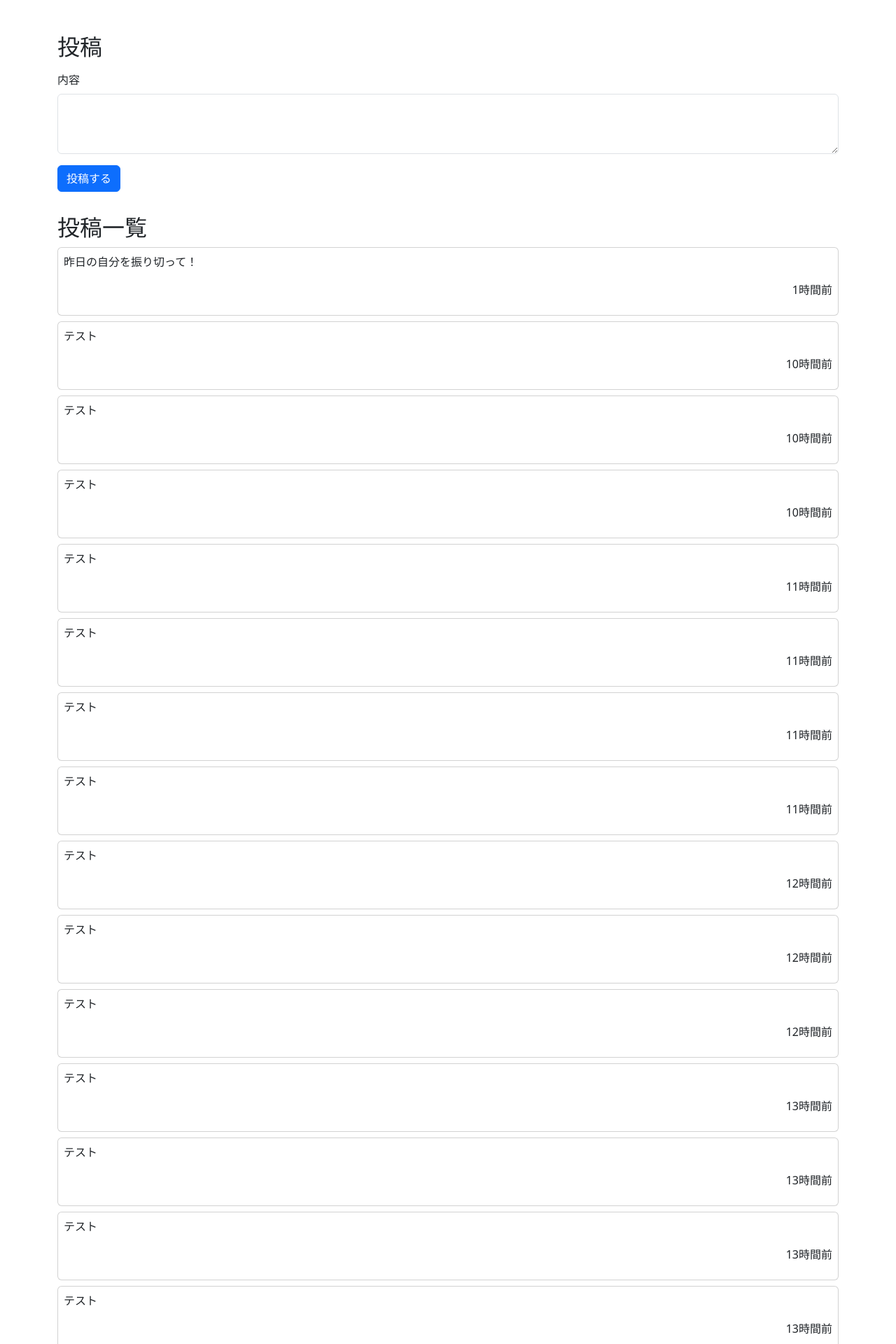
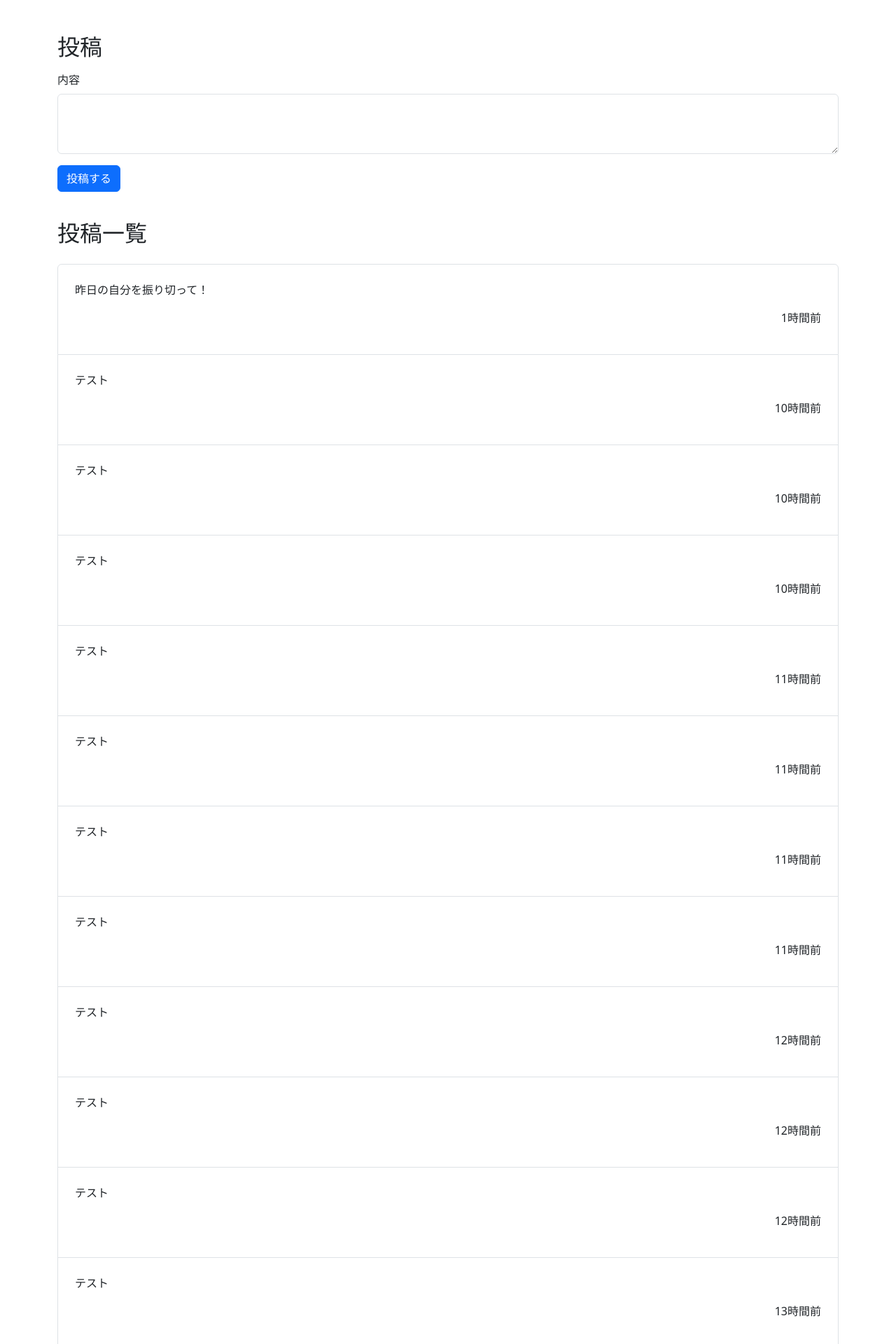
Before and after one commit to tommy10092525/10, a Flask app: page / in a window 1280 px wide. Shown: the top 1920 px of the page at 70% size. Run offline with Flask 3, Linux system fonts and the light colour scheme.

Commit message:
投稿の書式をbootstrapのリストの下

```diff
--- a/templates/index.html
+++ b/templates/index.html
@@ -23,13 +23,19 @@
                 <button type="submit" class="btn btn-primary mb-3">投稿する</button>
             </div>
         </form>
-        <h2>投稿一覧</h2>
+        <h2 class="my-4">投稿一覧</h2>
+        <ul class="list-group">
             {% for post in data["posts"] %}
-        <div class="post card my-2 p-2">
+
+            <li class="list-group-item">
+                <div class="post my-2 p-2">
                     <p>{{ post["content"] }}</p>
                     <p class="text-end">{{ post["created_at"] }}</p>
                 </div>
+            </li>
             {% endfor %}
+        </ul>
+
     </div>
 
 </body>
```
Also changed, not shown: db.sqlite3. Lines whose indentation alone changed are shown as unchanged.
